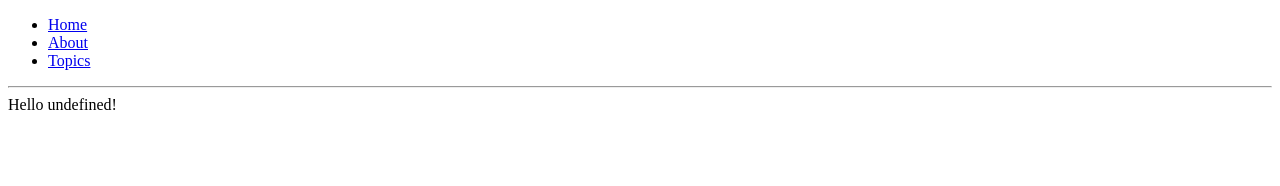
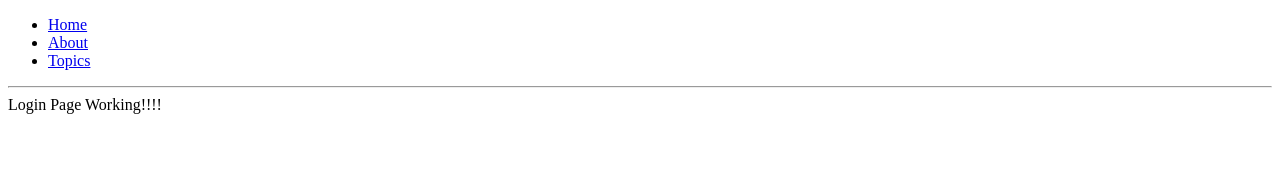
Before and after one commit to justinal64/typescript-dashboard, a React (Create React App) app: page / in a window 1280 px wide. Shown: the top 186 px of the page. Built offline with nearby package versions, Linux system fonts and the light colour scheme.

Commit message:
added login screen

```diff
--- a/src/App.tsx
+++ b/src/App.tsx
@@ -1,12 +1,13 @@
 import * as React from "react";
 import { BrowserRouter as Router, Link, Route } from "react-router-dom";
-import Hello from "./screens/Login";
+import Login from "./screens/Login";
 
 class App extends React.Component {
   public render() {
     return (
       <Router>
         <div>
+          {/* add navigation component here */}
           <ul>
             <li>
               <Link to="/">Home</Link>
@@ -21,7 +22,7 @@ class App extends React.Component {
 
           <hr />
 
-          <Route exact path="/" component={Hello} />
+          <Route exact path="/" component={Login} />
           {/* <Route path="/about" component={About} />
           <Route path="/topics" component={Topics} /> */}
         </div>
--- a/src/screens/Login.tsx
+++ b/src/screens/Login.tsx
@@ -1,28 +1,13 @@
 import * as React from "react";
 
-export interface Props {
-  name: string;
-  enthusiasmLevel?: number;
-}
-
-function Hello({ name, enthusiasmLevel = 1 }: Props) {
-  if (enthusiasmLevel <= 0) {
-    throw new Error("You could be a little more enthusiastic. :D");
-  }
-
+const Login = () => {
   return (
-    <div className="hello">
-      <div className="greeting">
-        Hello {name + getExclamationMarks(enthusiasmLevel)}
-      </div>
+    <div>
+      Login Page Working!!!!
+      {/* {console.log({ props })}
+      <LoginContainer history={props.history} /> */}
     </div>
   );
-}
+};
 
-export default Hello;
-
-// helpers
-
-function getExclamationMarks(numChars: number) {
-  return Array(numChars + 1).join("!");
-}
+export default Login;
```
